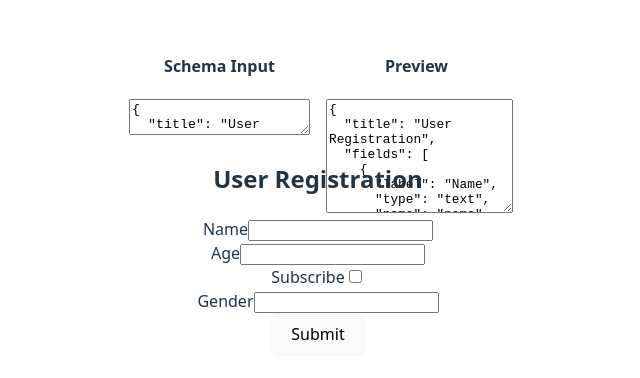
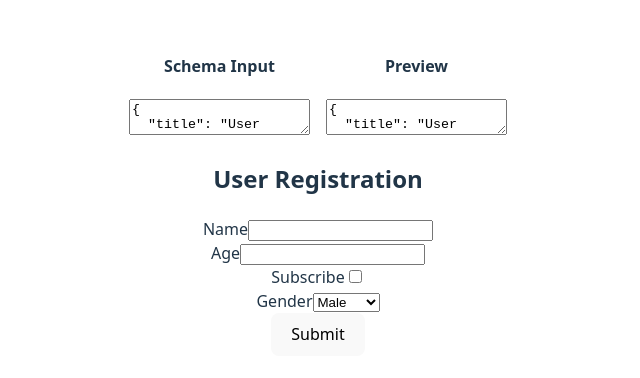
Before and after one commit to theVinesh/form_renderer, a React (Vite) app: page / in a window 1280 px wide. Shown: the part 206-584 px from the top of the page, without its empty margins (322-962 px from the left). Built offline with nearby package versions, Linux system fonts and the light colour scheme.

Commit message:
Refactor schema input components and enhance field rendering

```diff
--- a/src/App.css
+++ b/src/App.css
@@ -43,7 +43,7 @@
 
 /*---*/
 
-.schema-input-and-preview {
+.schema-input-container {
   display: flex;
   flex-direction: row;
   gap: 1rem;
@@ -57,7 +57,8 @@
   flex: 1;
 }
 
-.schema-preview textarea {
+.schema-preview text {
+  cursor: not-allowed;
   width: 100%;
   height: 100%;
   font-family: monospace;
--- a/src/components/DynamicForm.tsx
+++ b/src/components/DynamicForm.tsx
@@ -1,4 +1,4 @@
-import type {Schema} from "../types/Schema.ts";
+import type {Field, Schema} from "../types/Schema.ts";
 import {validateSchema} from "../Utils.ts";
 
 function DynamicForm({schemaText}: { schemaText: string }) {
@@ -8,6 +8,34 @@ function DynamicForm({schemaText}: { schemaText: string }) {
             fields: []
         }
     )
+
+    const renderField = (field: Field) => {
+        switch (field.type) {
+            case "text":
+                return <input type="text" id={field.name} name={field.name}/>
+            case "number":
+                return <input type="number" id={field.name} name={field.name}/>
+            case "select":
+                return (
+                    <select id={field.name} name={field.name}>
+                        {field.options?.map((option) => (
+                            <option key={option} value={option}>
+                                {option}
+                            </option>
+                        ))}
+                    </select>
+                )
+            case "checkbox":
+                return <input type="checkbox" id={field.name} name={field.name}/>
+            case "textarea":
+                return <textarea id={field.name} name={field.name}/>
+            case "date":
+                return <input type="date" id={field.name} name={field.name}/>
+            // todo multiselect
+            default:
+                return <input type="text" id={field.name} name={field.name}/>
+        }
+    }
     return (
         <>
             <h2>{schema.title}</h2>
@@ -15,7 +43,7 @@ function DynamicForm({schemaText}: { schemaText: string }) {
                 {schema.fields.map((field) => (
                     <div key={field.name}>
                         <label htmlFor={field.name}>{field.label}</label>
-                        <input type={field.type} id={field.name} name={field.name}/>
+                        {renderField(field)}
                     </div>
                 ))}
                 <button type="submit">Submit</button>
--- a/src/components/SchemaInputAndPreview.tsx
+++ b/src/components/SchemaInputAndPreview.tsx
@@ -6,7 +6,7 @@ function SchemaInputAndPreview({schemaText, setSchemaText}: {
 }) {
     return (
         <>
-            <div className="schema-input-and-preview">
+            <div className="schema-input-container">
                 <div className="schema-input">
                     <h4>Schema Input</h4>
                     <textarea value={schemaText} onChange={e => setSchemaText(e.target.value)}/>
```
